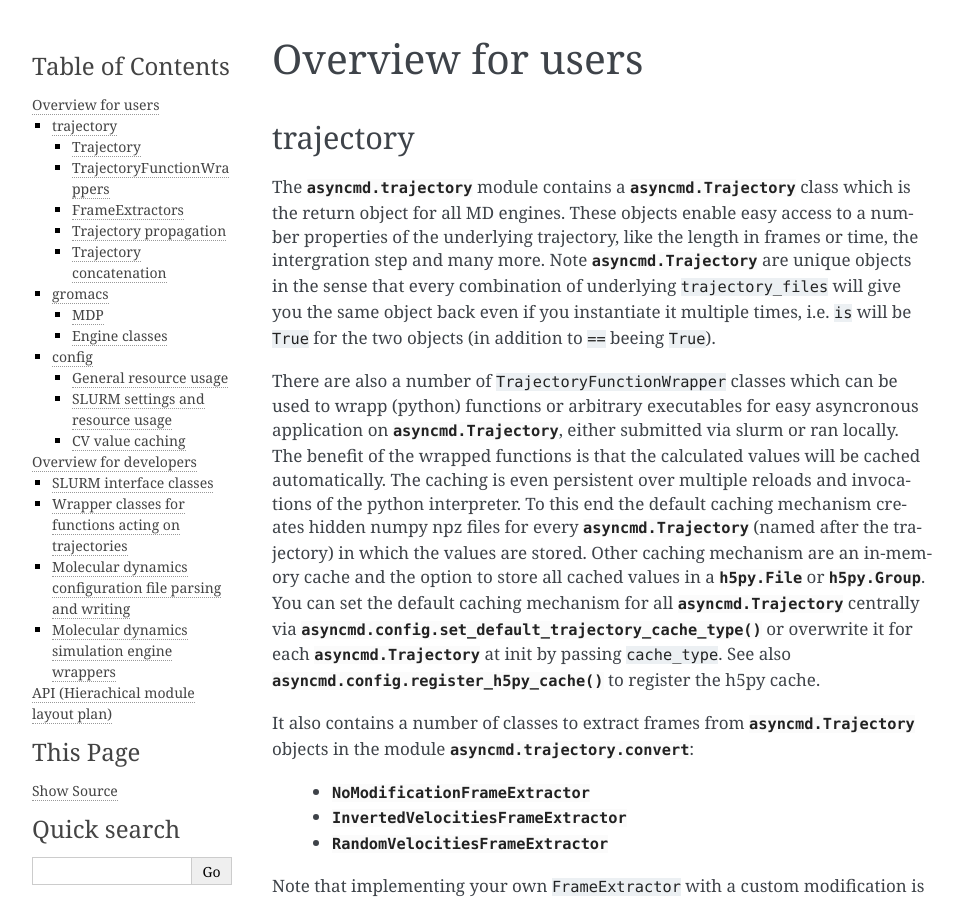
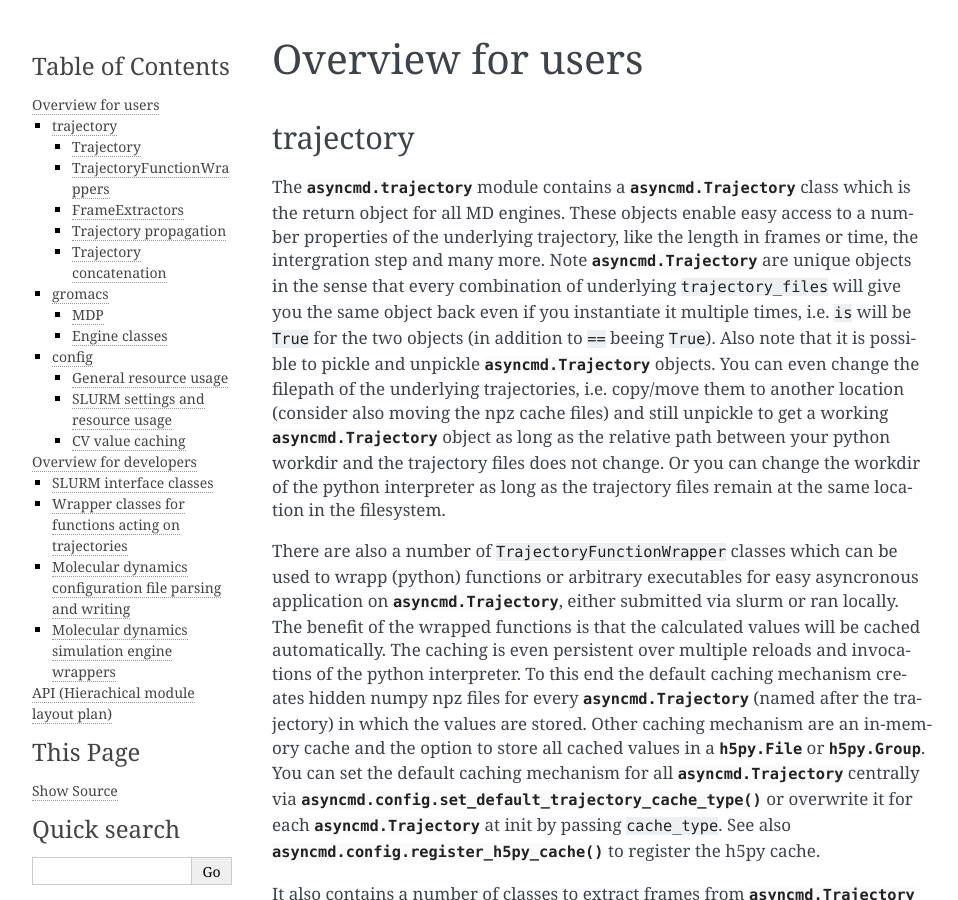
Before and after one commit to bio-phys/asyncmd, a Sphinx documentation site: the page built from docs/source/api.rst, in a window 1280 px wide and 900 px high. Shown: the whole window, without its empty margins (148-1106 px from the left). Built offline with Sphinx 7.4.7, drawn with Linux system fonts in a browser that asks for light colours.

Commit message:
Updated docs to reflect new Trajectory pickle beahovior

```diff
--- a/docs/source/api.rst
+++ b/docs/source/api.rst
@@ -11,6 +11,13 @@ and many more. Note :py:class:`asyncmd.Trajectory` are unique objects in the
 sense that every combination of underlying ``trajectory_files`` will give you the
 same object back even if you instantiate it multiple times, i.e. ``is`` will be
 ``True`` for the two objects (in addition to ``==`` beeing ``True``).
+Also note that it is possible to pickle and unpickle :py:class:`asyncmd.Trajectory`
+objects. You can even change the filepath of the underlying trajectories, i.e.
+copy/move them to another location (consider also moving the npz cache files)
+and still unpickle to get a working :py:class:`asyncmd.Trajectory` object as
+long as the relative path between your python workdir and the trajectory files
+does not change. Or you can change the workdir of the python interpreter as long
+as the trajectory files remain at the same location in the filesystem.
 
 ..
    TODO: reference to the dev section where we explain the two hidden funcs
```
